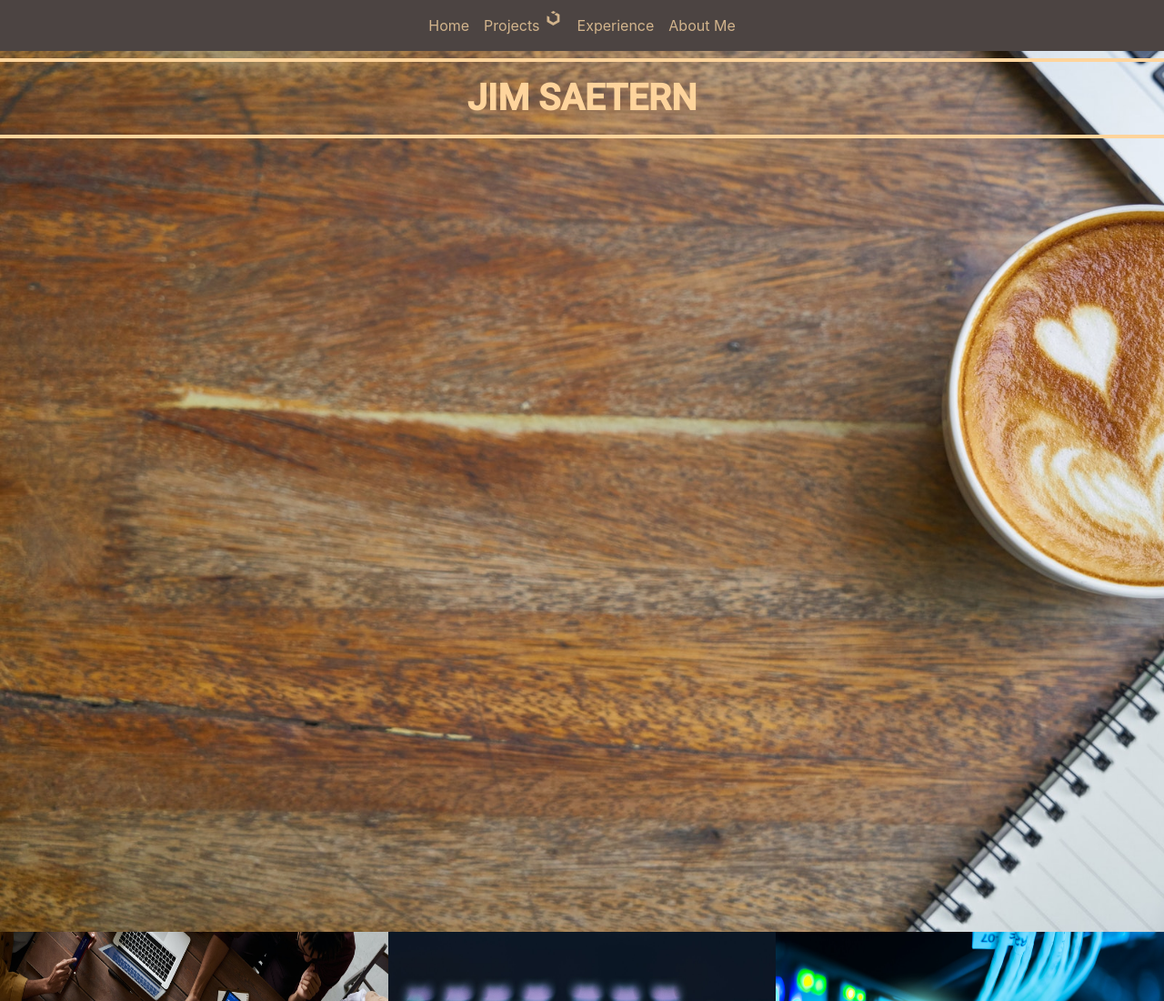
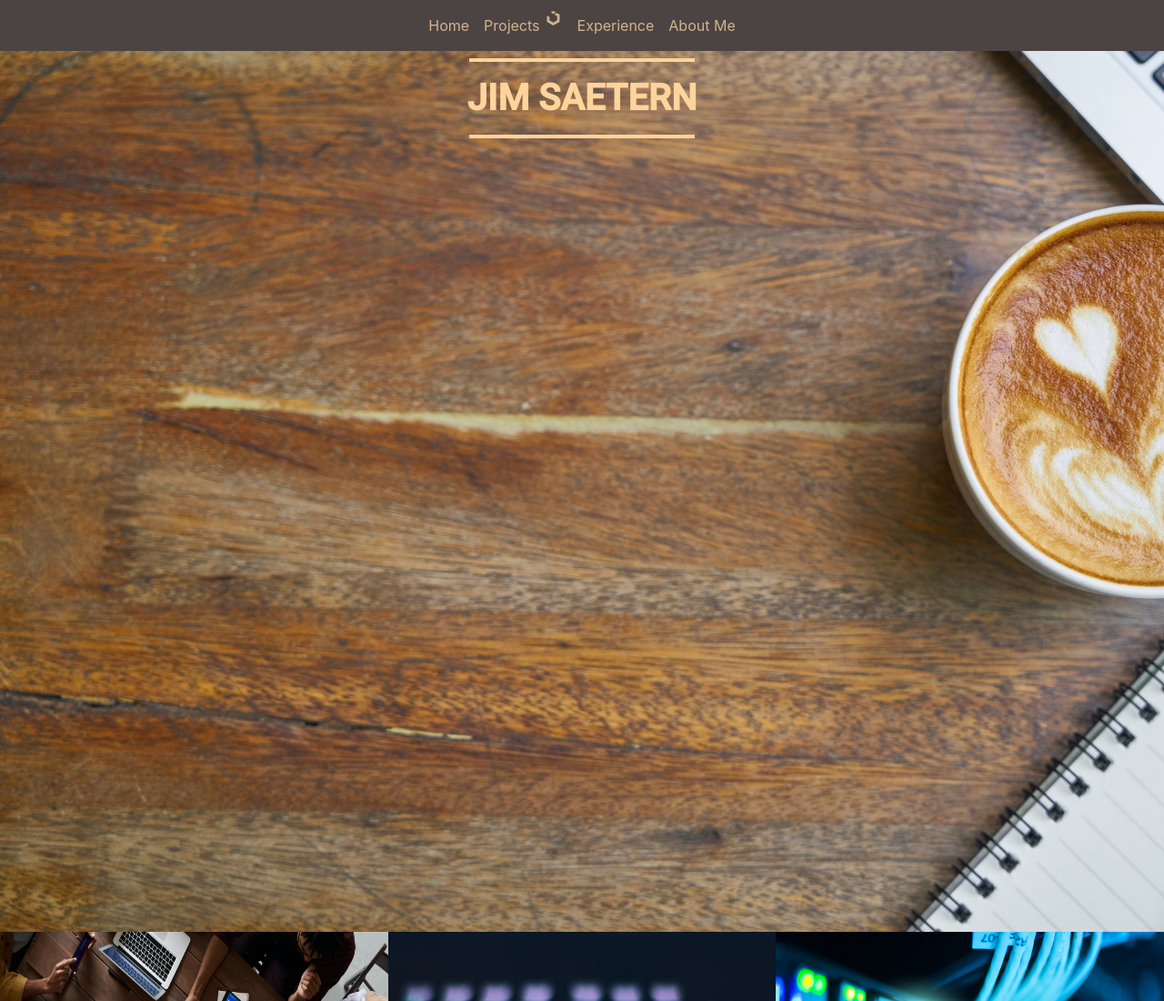
Before and after one commit to superjman/superjman.github.io, a plain HTML site: page index.html in a window 1280 px wide. Shown: the top 1100 px of the page at 91% size. Drawn offline with nearby package versions, Linux system fonts and the light colour scheme; a web font is replaced by a local one.

```diff
--- a/index.html
+++ b/index.html
@@ -36,9 +36,9 @@
         <div class="col-lg-12 text-center align-middle">
           <div class="parallax">
             <h1 class="title-font1 text-white">Hey, I'm</h1>
-            <hr class="topline">
+            <hr class="topline col-sm-2">
             <h1 class="text-uppercase font-weight-bold title-font2">Jim Saetern</h1>
-            <hr class="topline">
+            <hr class="topline col-sm-2">
           </div>
         </div>
         <!--Project's Page with picture links-->
```
